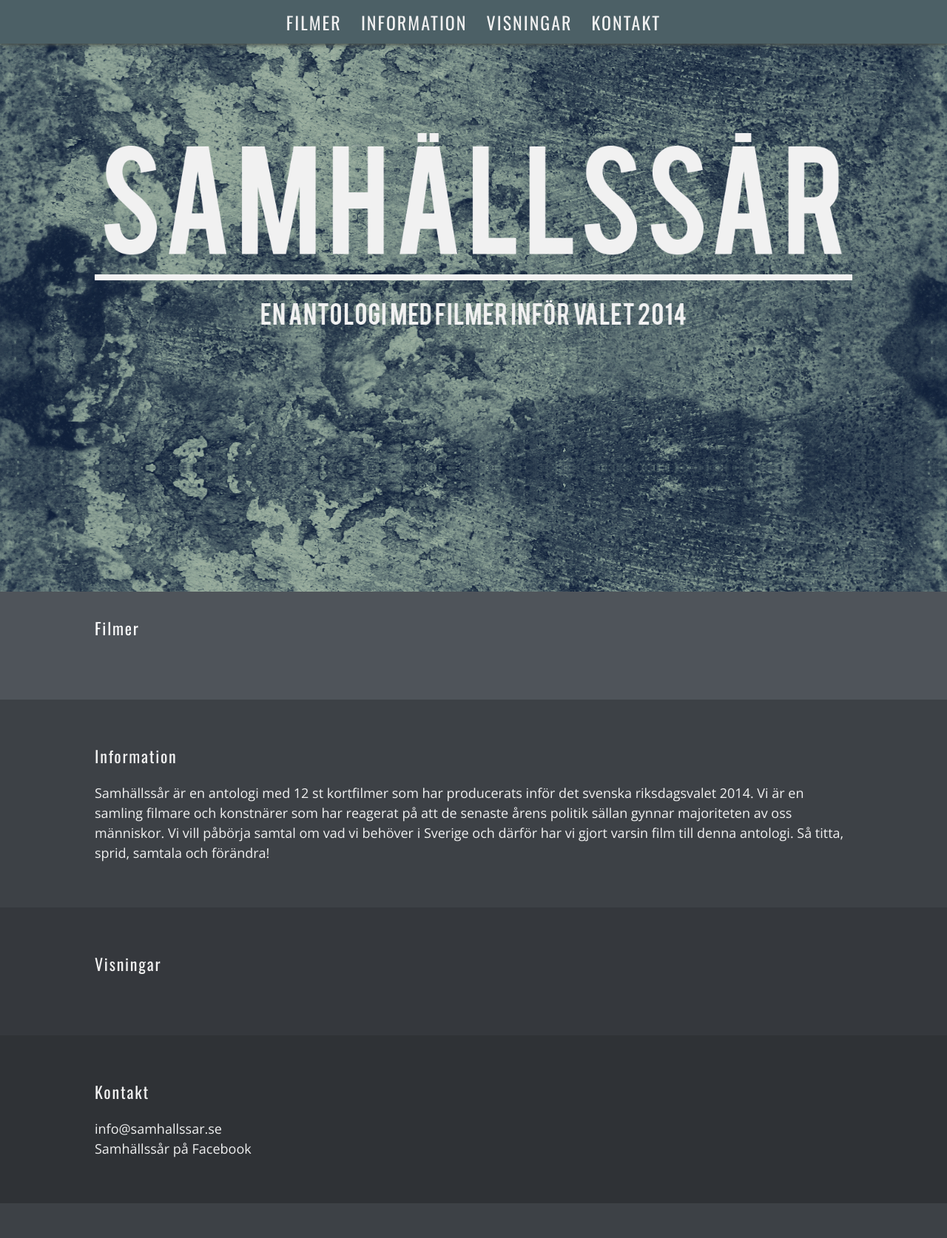
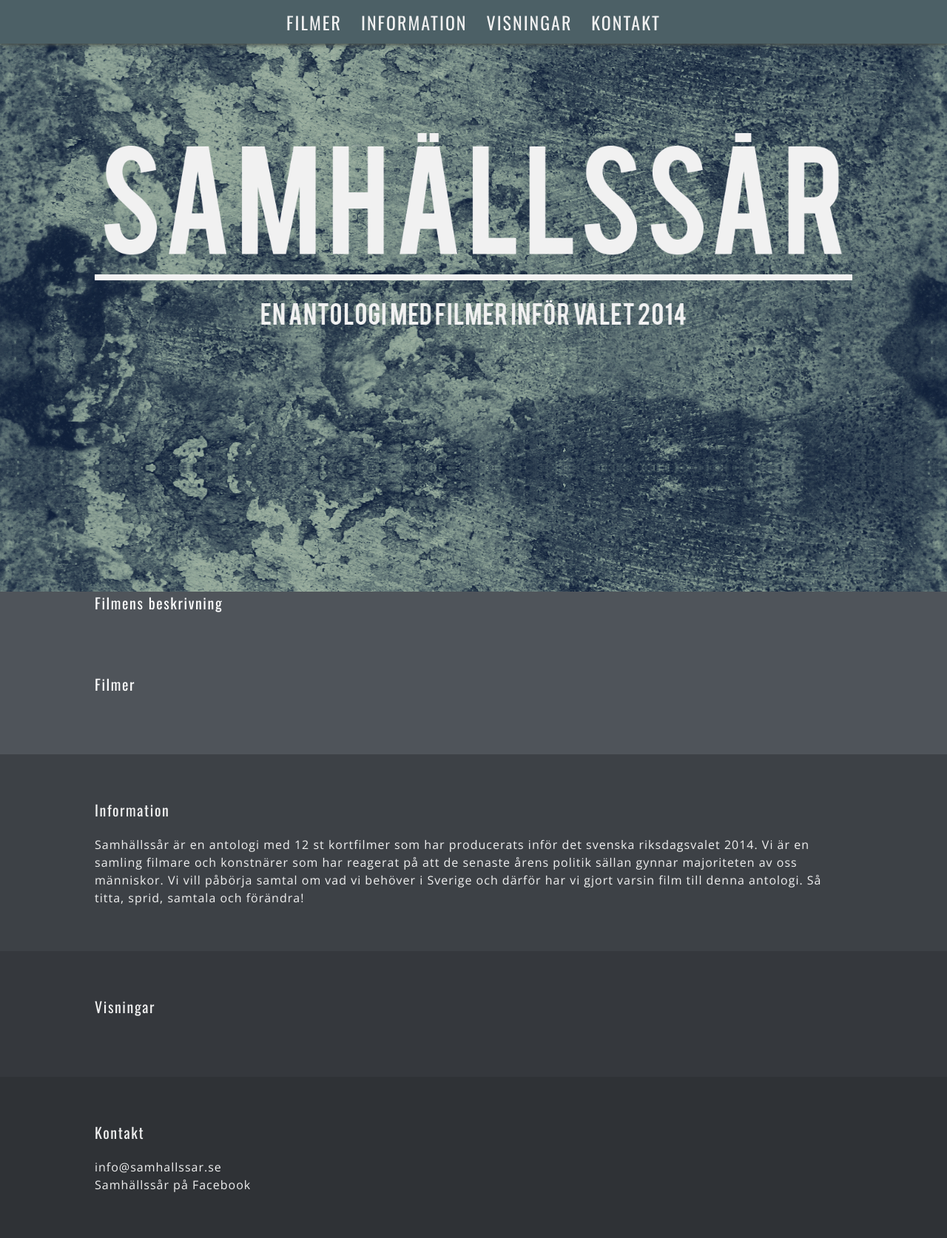
Before and after one commit to hanabi1/coop-tekhog, a PHP site: page / in a window 1280 px wide. Shown: the whole page at 74% size. Before the commit the page ends 1627 px from the top, so only its background shows below. Run offline with PHP 8.4, Linux system fonts and the light colour scheme; a stand-in replaces the project's code that opens the database connection; style sheets or scripts are compiled from the project's sources; some libraries are stand-ins or nearby versions.

Commit message:
Font-fix
Standard for all fonts

```diff
--- a/public/css/style.css
+++ b/public/css/style.css
@@ -8,7 +8,6 @@ html {
 body {
   max-width: 100%;
   background-color: #000;
-  font-family: 'Open Sans', sans-serif;
 }
 
 img {
@@ -19,6 +18,7 @@ a {
   color: #f1f1f1;
   font-family: 'Open Sans', sans-serif;
   font-weight: 300;
+  font-size: 16px;
 }
 
 a:hover {
@@ -27,21 +27,24 @@ a:hover {
 }
 
 p {
+  font-family: 'Open Sans', sans-serif;
+  font-size: 16px;
   font-weight: 300;
+  letter-spacing: 1px;
 }
 
 h3 {
   padding-bottom: 20px;
   font-family: inherit;
   font-weight: 300;
-  font-size: 22px;
+  font-size: 20px;
   letter-spacing: 0.08em;
   font-family: 'Oswald', sans-serif;
 }
 h4 {
   font-family: inherit;
   font-weight: 300;
-  font-size: 22px;
+  font-size: 20px;
   letter-spacing: 0.08em;
   font-family: 'Oswald', sans-serif;
 }
@@ -118,7 +121,6 @@ nav a {
   line-height: 1.5;
   padding-left: 10%;
   padding-right: 10%;
-  font-size: 18px;
   background-color: #35383d;
   font-family: 'Open Sans', sans-serif;
 }
@@ -139,8 +141,18 @@ nav a {
 }
 
 #eventbox strong{
-  font-weight: bold;
+  font-weight: 400;
+  font-size: 16px;
 }
+#eventbox small {
+  font-size: 16px;
+  font-weight: 300;
+}
+
+#eventbox h4 a {
+  font-size: 20px;
+}
+
 .event-right{
   float:right;
 }
@@ -196,7 +208,7 @@ nav a {
   padding-left: 10%;
   padding-right: 10%;
   font-size: 18px;
-  margin-top: -100px;
+  margin-top: -60px;
 }
 
 #bx-pager > a{
```
